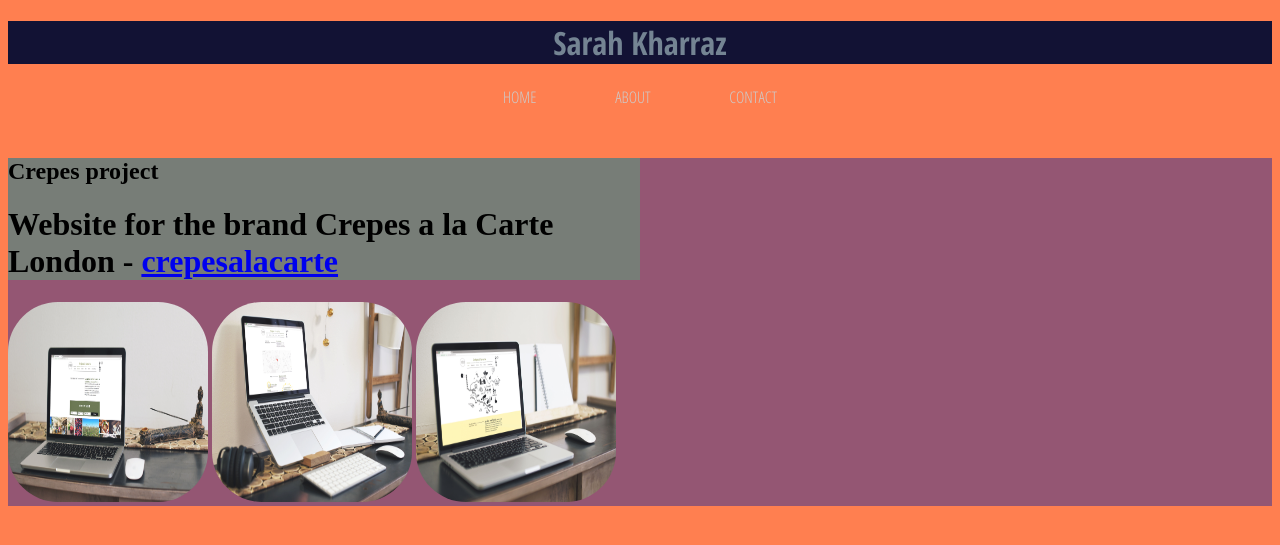
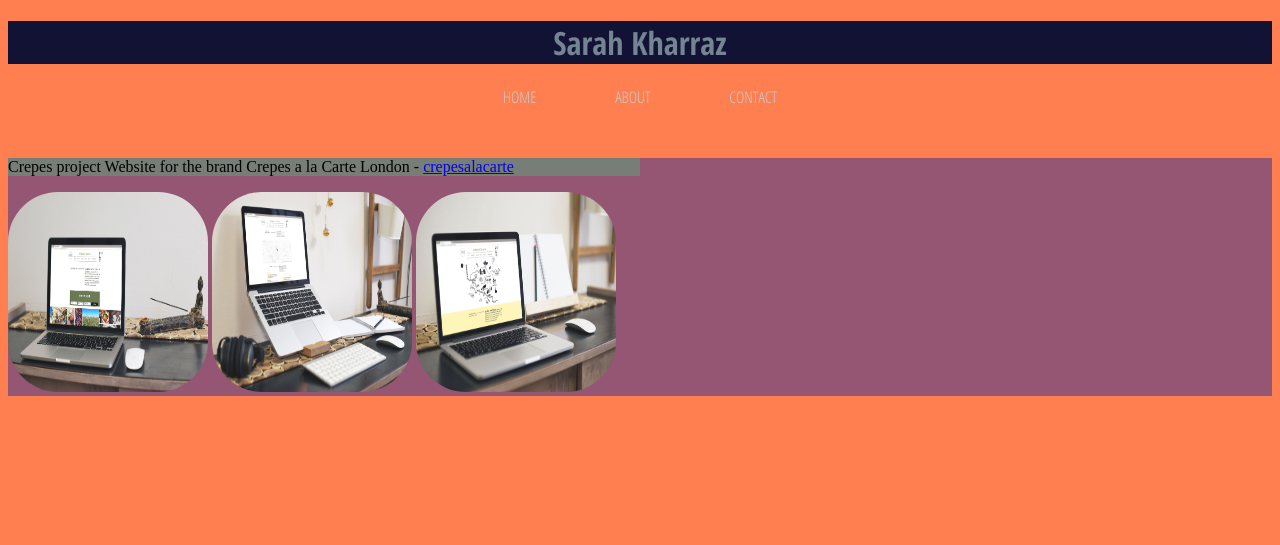
Before and after one commit to sarahyjja/JekyllPortfolio_test4, a Jekyll site: the page built from _projects/crepesalacarte.md, in a window 1280 px wide. Shown: the top 545 px of the page. Built offline with Jekyll 4.4.1, drawn with Linux system fonts in a browser that asks for light colours; some of the changed lines change nothing that is shown.

Commit message:
Cleaning

```diff
--- a/_projects/crepesalacarte.md
+++ b/_projects/crepesalacarte.md
@@ -11,9 +11,5 @@
   extension: jpg
 ---
 
-## Crepes project
-# Website for the brand Crepes a la Carte London - [crepesalacarte](www.crepesalacarte.co.uk)
-
-<!-- ![Crepes A La Carte crepes restaurant](/assets/images/crepes-a-la-carte/crepes-1.jpg)
-![Crepes A La Carte crepes restaurant](/assets/images/crepes-a-la-carte/crepes-2.jpg)
-![Crepes A La Carte crepes restaurant](/assets/images/crepes-a-la-carte/crepes-3.jpg) -->
+Crepes project
+Website for the brand Crepes a la Carte London - [crepesalacarte](www.crepesalacarte.co.uk)
```
Also changed, not shown: _layouts/singlepage.html (+0 -13 lines), _sass/singlepage.scss (+0 -11 lines).
